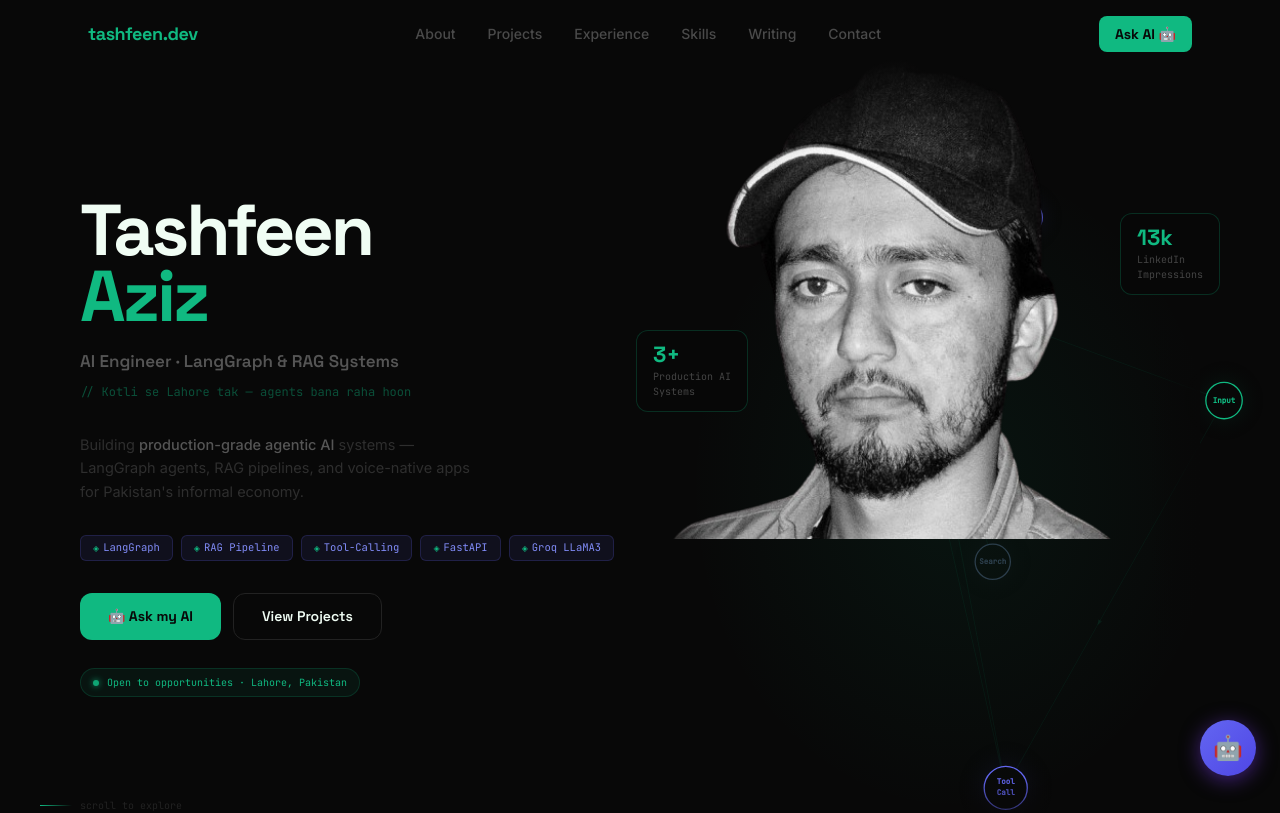
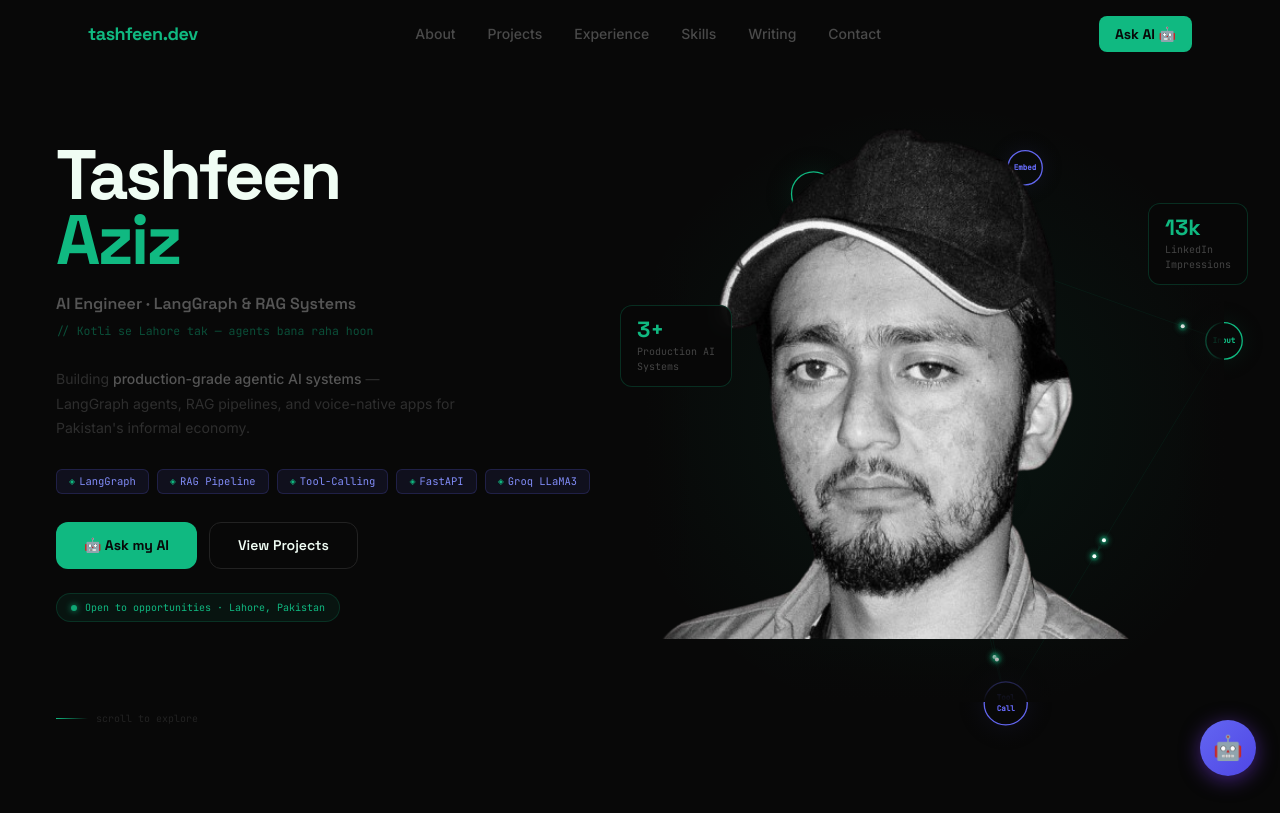
Before and after one commit to tashfeen786/tashfeen-portfolio, a React (Vite) app in the folder frontend/: page / in a window 1280 px wide. Shown: the top 813 px of the page. Built offline with nearby package versions, Linux system fonts and the light colour scheme.

Commit message:
feat: hero section complete

```diff
--- a/frontend/src/components/Hero.tsx
+++ b/frontend/src/components/Hero.tsx
@@ -1,14 +1,13 @@
 import { useEffect, useRef } from 'react'
 
 interface Node {
-  x: number; y: number
-  vx: number; vy: number
+  x: number; y: number; vx: number; vy: number
   r: number; label: string; color: string
   glow: number; glowDir: number; glowSpeed: number
 }
 interface Pulse { from: number; to: number; t: number }
 
-const NODE_LABELS = ['RAG', 'Tool\nCall', 'Memory', 'LLM', 'Output', 'Embed', 'Input', 'Search']
+const NODE_LABELS = ['RAG','Tool\nCall','Memory','LLM','Output','Embed','Input','Search']
 const NODE_COLORS = ['#10B981','#6366F1','#2D3748','#10B981','#34D399','#6366F1','#10B981','#2D3748']
 const EDGES = [[0,2],[0,4],[1,2],[1,4],[2,4],[3,4],[4,5],[6,0],[6,1],[7,2]]
 const ACCENT = '#10B981'
@@ -20,23 +19,17 @@ export default function Hero() {
     const canvas = canvasRef.current
     if (!canvas) return
     const ctx = canvas.getContext('2d')!
-    let animId: number
-    let W = 0, H = 0
-    let nodes: Node[] = []
-    let pulses: Pulse[] = []
-    let running = false
+    let animId: number, W = 0, H = 0
+    let nodes: Node[] = [], pulses: Pulse[] = [], running = false
 
-    function rand(a: number, b: number) { return a + Math.random() * (b - a) }
+    const rand = (a: number, b: number) => a + Math.random() * (b - a)
 
     function initNodes() {
       nodes = NODE_LABELS.map((label, i) => ({
-        x: rand(W * 0.55, W * 0.95),
-        y: rand(H * 0.05, H * 0.95),
+        x: rand(W * 0.55, W * 0.95), y: rand(H * 0.05, H * 0.95),
         vx: rand(-0.13, 0.13), vy: rand(-0.13, 0.13),
-        r: rand(16, 22), label,
-        color: NODE_COLORS[i],
-        glow: Math.random(),
-        glowDir: Math.random() > 0.5 ? 1 : -1,
+        r: rand(16, 22), label, color: NODE_COLORS[i],
+        glow: Math.random(), glowDir: Math.random() > 0.5 ? 1 : -1,
         glowSpeed: rand(0.006, 0.012),
       }))
     }
@@ -46,12 +39,6 @@ export default function Hero() {
       W = canvas.width = rect.width || window.innerWidth
       H = canvas.height = rect.height || window.innerHeight
       initNodes()
-    }
-
-    function spawnPulse() {
-      if (Math.random() > 0.025) return
-      const e = EDGES[Math.floor(Math.random() * EDGES.length)]
-      if (nodes[e[0]] && nodes[e[1]]) pulses.push({ from: e[0], to: e[1], t: 0 })
     }
 
     function draw() {
@@ -98,55 +85,69 @@ export default function Hero() {
         n.x += n.vx; n.y += n.vy
         if (n.x < W * 0.53 || n.x > W - 15) n.vx *= -1
         if (n.y < 15 || n.y > H - 15) n.vy *= -1
+        if (Math.random() > 0.025) return
+        const e = EDGES[Math.floor(Math.random() * EDGES.length)]
+        if (nodes[e[0]] && nodes[e[1]]) pulses.push({ from: e[0], to: e[1], t: 0 })
       })
-      spawnPulse()
       animId = requestAnimationFrame(draw)
     }
 
     const timer = setTimeout(() => { running = true; resize(); draw() }, 100)
-    const ro = new ResizeObserver(() => { resize() })
+    const ro = new ResizeObserver(() => resize())
     ro.observe(canvas)
     window.addEventListener('resize', resize)
     return () => { running = false; clearTimeout(timer); cancelAnimationFrame(animId); ro.disconnect(); window.removeEventListener('resize', resize) }
   }, [])
 
   return (
+    <>
+      {/* Spacer for fixed navbar */}
+      <div style={{ height: '14px' }} />
+
       <section
         id="about"
         className="relative overflow-hidden"
-      style={{ minHeight: 'calc(100vh - 57px)', marginTop: '57px' }}
+        style={{ minHeight: 'calc(100vh - 64px)' }}
       >
-      {/* Canvas — right half only */}
+        {/* Canvas */}
         <canvas ref={canvasRef} className="absolute inset-0 z-0" style={{ width: '100%', height: '100%' }} />
 
-      {/* Two column layout */}
-      <div className="relative z-10 max-w-[1200px] mx-auto px-10 h-full grid grid-cols-2 items-center gap-8"
-        style={{ minHeight: 'calc(100vh - 57px)' }}>
+        {/* Grid */}
+        <div
+          className="relative z-10 grid items-center"
+          style={{
+            gridTemplateColumns: '1fr 1fr',
+            minHeight: 'calc(100vh - 64px)',
+            padding: '48px 56px 48px 56px',
+            gap: '40px',
+          }}
+        >
+          {/* LEFT: Text — vertically centered */}
+          <div className="flex flex-col justify-center">
 
-        {/* LEFT: Text */}
-        <div className="flex flex-col py-16">
-
-          <h1 className="font-grotesk font-extrabold leading-[0.92] tracking-[-3px] mb-5"
-            style={{ fontSize: '72px', color: '#F0FDF4' }}>
+            <h1
+              className="font-grotesk font-extrabold tracking-[-3px]"
+              style={{ fontSize: '70px', lineHeight: '0.93', color: '#F0FDF4', marginBottom: '20px' }}
+            >
               Tashfeen
               <span className="block" style={{ color: '#10B981' }}>Aziz</span>
             </h1>
 
-          <p className="font-grotesk font-semibold mb-2" style={{ fontSize: '17px', color: '#555' }}>
+            <p className="font-grotesk font-semibold" style={{ fontSize: '16px', color: '#555', marginBottom: '6px' }}>
               AI Engineer · LangGraph & RAG Systems
             </p>
 
-          <p className="font-mono mb-8" style={{ fontSize: '12px', color: 'rgba(16,185,129,0.4)' }}>
+            <p className="font-mono" style={{ fontSize: '11.5px', color: 'rgba(16,185,129,0.4)', marginBottom: '28px' }}>
               // Kotli se Lahore tak — agents bana raha hoon
             </p>
 
-          <p className="leading-relaxed mb-8" style={{ fontSize: '14.5px', color: '#2E2E2E', maxWidth: '400px' }}>
+            <p style={{ fontSize: '14px', color: '#2E2E2E', lineHeight: '1.75', maxWidth: '400px', marginBottom: '28px' }}>
               Building{' '}
-            <span style={{ color: '#555', fontWeight: 500 }}>production-grade agentic AI</span>
-            {' '}systems — LangGraph agents, RAG pipelines, and voice-native apps for Pakistan's informal economy.
+              <span style={{ color: '#555', fontWeight: 500 }}>production-grade agentic AI systems</span>
+              {' '}— LangGraph agents, RAG pipelines, and voice-native apps for Pakistan's informal economy.
             </p>
 
-          <div className="flex flex-wrap gap-2 mb-8">
+            <div className="flex flex-wrap gap-2" style={{ marginBottom: '28px' }}>
               {['LangGraph', 'RAG Pipeline', 'Tool-Calling', 'FastAPI', 'Groq LLaMA3'].map(s => (
                 <span key={s} className="px-3 py-1 rounded-md font-mono flex items-center gap-1"
                   style={{ fontSize: '10.5px', background: 'rgba(99,102,241,0.09)', border: '1px solid rgba(99,102,241,0.2)', color: '#818CF8' }}>
@@ -155,85 +156,79 @@ export default function Hero() {
               ))}
             </div>
 
-          <div className="flex gap-3 flex-wrap mb-7">
+            <div className="flex gap-3 flex-wrap" style={{ marginBottom: '24px' }}>
               <button
                 onClick={() => document.getElementById('chat-widget')?.scrollIntoView({ behavior: 'smooth' })}
-              className="font-grotesk font-bold px-7 py-3 rounded-xl transition-all duration-200 hover:-translate-y-0.5"
-              style={{ background: '#10B981', color: '#080808', fontSize: '14px' }}>
+                className="font-grotesk font-bold rounded-xl transition-all duration-200 hover:-translate-y-0.5"
+                style={{ background: '#10B981', color: '#080808', fontSize: '14px', padding: '12px 28px' }}>
                 🤖 Ask my AI
               </button>
               <a href="#projects"
-              className="font-grotesk font-semibold px-7 py-3 rounded-xl"
-              style={{ color: '#F0FDF4', border: '1px solid #222', fontSize: '14px' }}>
+                className="font-grotesk font-semibold rounded-xl"
+                style={{ color: '#F0FDF4', border: '1px solid #222', fontSize: '14px', padding: '12px 28px' }}>
                 View Projects
               </a>
             </div>
 
-          {/* Badge — neeche */}
-          <div className="inline-flex items-center gap-2 px-3 py-1.5 rounded-full w-fit"
-            style={{ background: 'rgba(16,185,129,0.07)', border: '1px solid rgba(16,185,129,0.18)', color: '#10B981' }}>
-            <span className="w-[6px] h-[6px] rounded-full animate-pulse"
-              style={{ background: '#10B981', boxShadow: '0 0 6px #10B981' }} />
+            {/* Badge */}
+            <div className="inline-flex items-center gap-2 rounded-full w-fit"
+              style={{ background: 'rgba(16,185,129,0.07)', border: '1px solid rgba(16,185,129,0.18)', color: '#10B981', padding: '6px 14px' }}>
+              <span className="rounded-full animate-pulse"
+                style={{ width: '6px', height: '6px', background: '#10B981', boxShadow: '0 0 6px #10B981', display: 'inline-block', flexShrink: 0 }} />
               <span className="font-mono" style={{ fontSize: '10px' }}>Open to opportunities · Lahore, Pakistan</span>
             </div>
           </div>
 
-        {/* RIGHT: Photo — strictly contained */}
-        <div className="relative flex items-center justify-center h-full">
+          {/* RIGHT: Photo — vertically centered, properly padded */}
+          <div className="flex items-center justify-center" style={{ height: '100%' }}>
+
+            <div className="relative" style={{ width: '580px', height: '640px' }}>
 
               {/* Glow */}
-          <div className="absolute inset-0 pointer-events-none"
-            style={{ background: 'radial-gradient(ellipse 70% 60% at 55% 55%, rgba(16,185,129,0.07) 0%, transparent 70%)' }} />
+              <div className="absolute inset-0 pointer-events-none" style={{ borderRadius: '16px',
+                background: 'radial-gradient(ellipse 80% 70% at 50% 55%, rgba(16,185,129,0.08) 0%, transparent 70%)' }} />
 
-          {/* Photo container */}
-          <div className="relative" style={{ width: '580px', height: '780px' }}>
-
+              {/* Photo */}
               <img
                 src="/photo.png"
                 alt="Tashfeen Aziz"
                 style={{
-                width: '100%',
-                height: '100%',
+                  width: '100%', height: '100%',
                   objectFit: 'contain',
-                objectPosition: 'center top',
+                  objectPosition: 'center center',
                   display: 'block',
+                  position: 'relative', zIndex: 1,
                 }}
               />
 
-            {/* Edge fades to hide white bg */}
-            <div className="absolute inset-x-0 top-0 pointer-events-none"
-              style={{ height: '80px', background: 'linear-gradient(180deg, #080808 0%, transparent 100%)' }} />
-            <div className="absolute inset-x-0 bottom-0 pointer-events-none"
-              style={{ height: '60px', background: 'linear-gradient(0deg, #080808 0%, transparent 100%)' }} />
-            <div className="absolute inset-y-0 left-0 pointer-events-none"
-              style={{ width: '50px', background: 'linear-gradient(90deg, #080808 0%, transparent 100%)' }} />
-            <div className="absolute inset-y-0 right-0 pointer-events-none"
-              style={{ width: '50px', background: 'linear-gradient(270deg, #080808 0%, transparent 100%)' }} />
+              {/* Edge fades */}
+              <div className="absolute inset-x-0 top-0 pointer-events-none" style={{ height: '70px', zIndex: 2, background: 'linear-gradient(180deg, #080808 0%, transparent 100%)' }} />
+              <div className="absolute inset-x-0 bottom-0 pointer-events-none" style={{ height: '60px', zIndex: 2, background: 'linear-gradient(0deg, #080808 0%, transparent 100%)' }} />
+              <div className="absolute inset-y-0 left-0 pointer-events-none" style={{ width: '48px', zIndex: 2, background: 'linear-gradient(90deg, #080808 0%, transparent 100%)' }} />
+              <div className="absolute inset-y-0 right-0 pointer-events-none" style={{ width: '48px', zIndex: 2, background: 'linear-gradient(270deg, #080808 0%, transparent 100%)' }} />
 
               {/* Stat: 3+ */}
-            <div className="absolute z-20 rounded-xl px-4 py-3"
-              style={{ left: '-20px', top: '35%', background: 'rgba(8,8,8,0.93)', border: '1px solid rgba(16,185,129,0.22)', backdropFilter: 'blur(8px)' }}>
+              <div className="absolute rounded-xl" style={{ zIndex: 3, left: '-24px', top: '38%', background: 'rgba(8,8,8,0.93)', border: '1px solid rgba(16,185,129,0.22)', backdropFilter: 'blur(8px)', padding: '12px 16px' }}>
                 <div className="font-grotesk font-bold leading-none" style={{ fontSize: '22px', color: '#10B981' }}>3+</div>
-              <div className="font-mono mt-1" style={{ fontSize: '10px', color: '#444' }}>Production AI<br />Systems</div>
+                <div className="font-mono" style={{ fontSize: '10px', color: '#444', marginTop: '4px' }}>Production AI<br />Systems</div>
               </div>
 
               {/* Stat: 13k */}
-            <div className="absolute z-20 rounded-xl px-4 py-3"
-              style={{ right: '-20px', top: '20%', background: 'rgba(8,8,8,0.93)', border: '1px solid rgba(16,185,129,0.22)', backdropFilter: 'blur(8px)' }}>
+              <div className="absolute rounded-xl" style={{ zIndex: 3, right: '-24px', top: '22%', background: 'rgba(8,8,8,0.93)', border: '1px solid rgba(16,185,129,0.22)', backdropFilter: 'blur(8px)', padding: '12px 16px' }}>
                 <div className="font-grotesk font-bold leading-none" style={{ fontSize: '22px', color: '#10B981' }}>13k</div>
-              <div className="font-mono mt-1" style={{ fontSize: '10px', color: '#444' }}>LinkedIn<br />Impressions</div>
+                <div className="font-mono" style={{ fontSize: '10px', color: '#444', marginTop: '4px' }}>LinkedIn<br />Impressions</div>
               </div>
             </div>
           </div>
         </div>
 
         {/* Scroll hint */}
-      <div className="absolute bottom-6 left-10 z-10 flex items-center gap-2 font-mono"
-        style={{ fontSize: '10px', color: '#222' }}>
-        <div className="w-8 h-px" style={{ background: 'linear-gradient(90deg, #10B981, transparent)' }} />
+        <div className="absolute flex items-center gap-2 font-mono" style={{ bottom: '24px', left: '56px', zIndex: 10, fontSize: '10px', color: '#222' }}>
+          <div style={{ width: '32px', height: '1px', background: 'linear-gradient(90deg, #10B981, transparent)' }} />
           scroll to explore
         </div>
 
       </section>
+    </>
   )
 }
```
Lines whose indentation alone changed are shown as unchanged.
